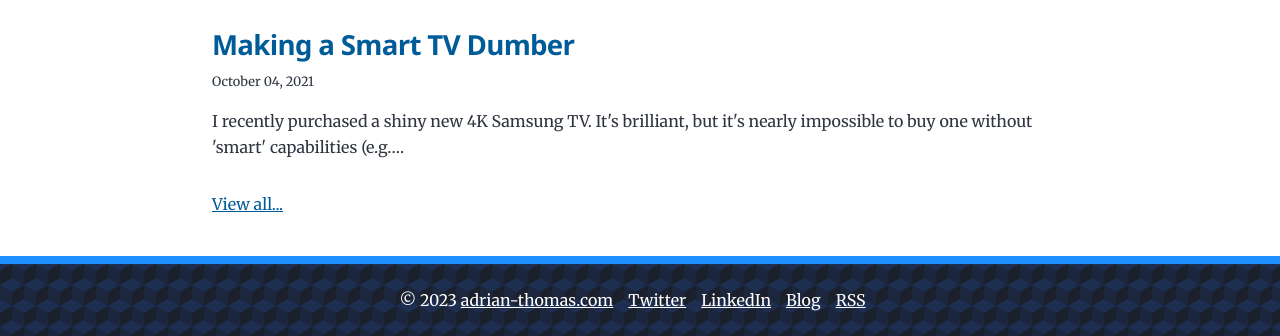
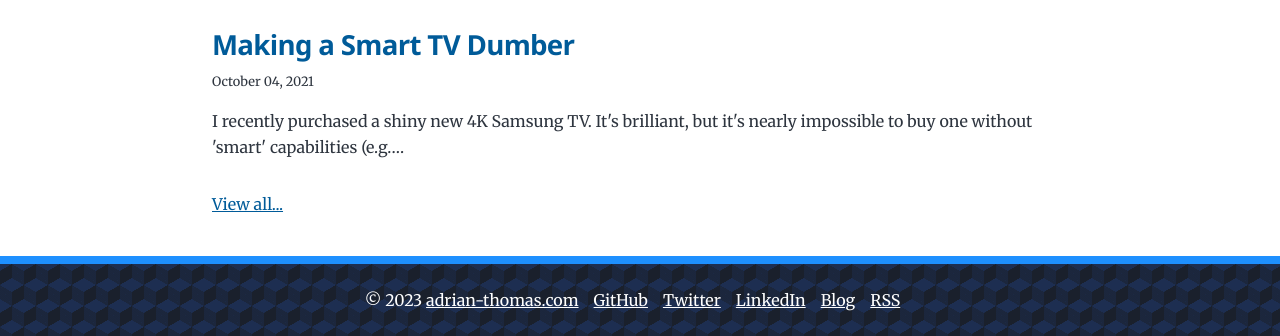
Before and after one commit to AdrianLThomas/www, a Gatsby site: page / in a window 1280 px wide. Shown: the part 812-1148 px from the top of the page. Built offline with nearby package versions, Linux system fonts and the light colour scheme; Gatsby itself is replaced by a stand-in of ours.

Commit message:
add github to footer

```diff
--- a/gatsby-config.js
+++ b/gatsby-config.js
@@ -9,6 +9,7 @@ module.exports = {
     siteUrl: `https://www.adrian-thomas.com`,
     social: {
       twitter: `AdrianLThomas`,
+      github: `AdrianLThomas`,
       linkedIn: `adrianthomas`,
     },
   },
--- a/src/components/layout.js
+++ b/src/components/layout.js
@@ -52,6 +52,7 @@ const Layout = ({ children }) => {
             summary
           }
           social {
+            github
             twitter
             linkedIn
           }
@@ -72,6 +73,14 @@ const Layout = ({ children }) => {
         <span>
           © {new Date().getFullYear()} <Link to="/">adrian-thomas.com</Link>
         </span>
+
+        <a
+          href={`https://github.com/${social.github}`}
+          target="_blank"
+          rel="noreferrer"
+        >
+          GitHub
+        </a>
 
         <a
           href={`https://twitter.com/${social.twitter}`}
```
Also changed, not shown: 1 other file.
